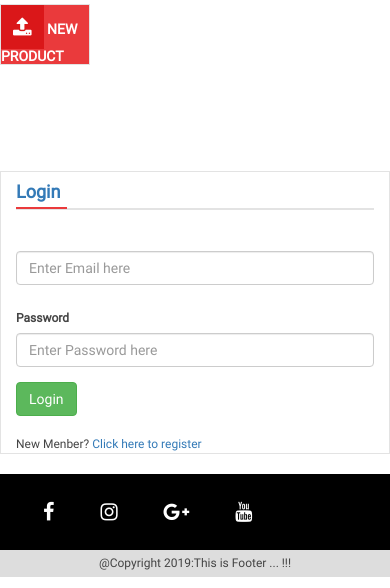
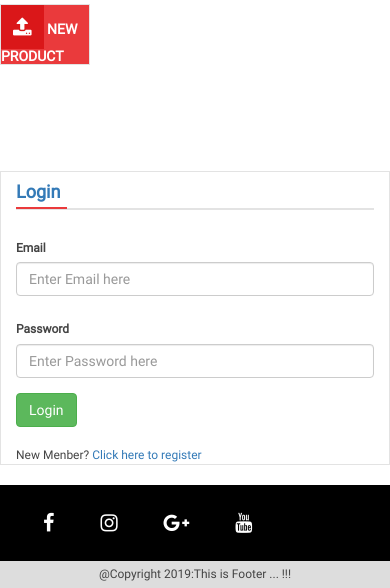
Before and after one commit to chinhtkt/banhang, a PHP site: page /chinhvuonga/dang-nhap.php in a window 390 px wide. Shown: the part 321-909 px from the top of the page. Run offline with PHP 8.4, Linux system fonts and the light colour scheme; data that the repository does not hold is empty.

Commit message:
TEST EMAIL

```diff
--- a/dang-nhap.php
+++ b/dang-nhap.php
@@ -72,7 +72,7 @@ if($data['password'] == '')
 
 
                     <div class="form-group">
-                            <label class="col-md-2 col-md-offset-1"> </label>
+                            <label class="col-md-2 col-md-offset-1">Email </label>
                         <div class="col-md-8">
                             <input type="email" name="email" placeholder="Enter Email here" class="form-control">
                              <?php if(isset($error['email'])): ?>
```
